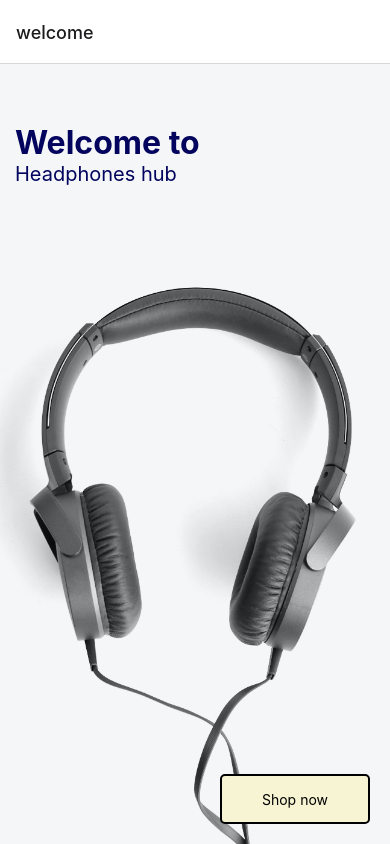
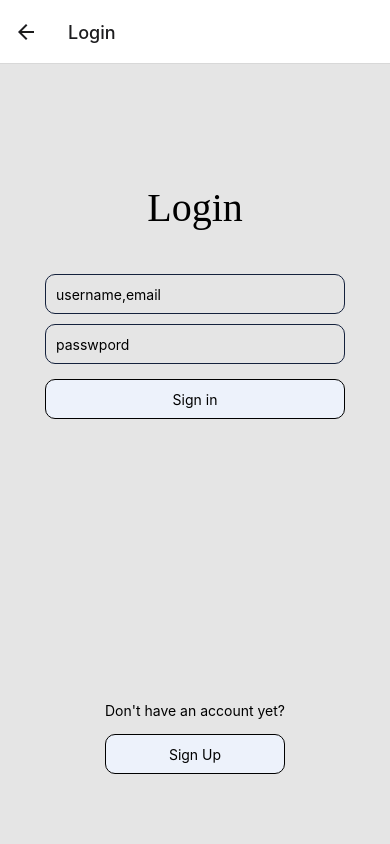
Before and after one commit to Haruna245/seidu_shop, a React Native app: screen /Login in a window 390 px wide. Built offline with nearby package versions, Linux system fonts and the light colour scheme.

Commit message:
i have added login screen and some features to the app

```diff
--- a/App.js
+++ b/App.js
@@ -3,6 +3,7 @@ import React from 'react';
 import { StyleSheet, Text, View } from 'react-native';
 import Welcome from './screens/welcome';
 import Home from "./screens/Home";
+import Login from './screens/Login';
 import { NavigationContainer } from '@react-navigation/native';
 import { createNativeStackNavigator } from '@react-navigation/native-stack';
 
@@ -11,6 +12,7 @@ import { createNativeStackNavigator } from '@react-navigation/native-stack';
 
 <Welcome />;
 <Home />;
+<Login />;
 
 const Stack = createNativeStackNavigator();
 export default function App() {
@@ -18,6 +20,7 @@ export default function App() {
     <NavigationContainer>
       <Stack.Navigator initialRouteName="welcome"  >
         <Stack.Screen  name="welcome" component={Welcome} />
+        <Stack.Screen  name="Login" component={Login} />
         <Stack.Screen name="Home" component={Home} />
       </Stack.Navigator>
     </NavigationContainer>
--- a/components/categorydata.js
+++ b/components/categorydata.js
@@ -1,28 +1,28 @@
 
 const Categorydata = [
     {
-        id: 1,
+        id: 10,
         title:"Wireless Headphone",
         image: require("../assets/pics/p1.jpg"),
         price: "GHS 50",
         ratings: 4,
     },
     {
-        id: 1,
+        id: 11,
         title:"Wireless Headphone",
         image: require("../assets/pics/p2.jpg"),
         price: "GHS 50",
         ratings: 4,
     },
     {
-        id: 1,
+        id: 12,
         title:"Wireless Headphone",
         image: require("../assets/pics/p3.jpg"),
         price: "GHS 50",
         ratings: 4,
     },
     {
-        id: 1,
+        id: 13,
         title:"Wireless Headphone",
         image: require("../assets/pics/p4.jpg"),
         price: "GHS 50",
--- a/components/products.js
+++ b/components/products.js
@@ -1,5 +1,5 @@
 import React from 'react';
-import {Text,View,StyleSheet,TouchableOpacity,Image,FlatList, ScrollView} from 'react-native';
+import {Text,View,StyleSheet,TouchableOpacity,Image,FlatList, ScrollView, Dimensions} from 'react-native';
 import Productsdata from './productdata';
 import Categorydata from './categorydata';
 
@@ -7,7 +7,6 @@ import Categorydata from './categorydata';
 
 
 const Products=()=>{
-
     const renderItem = ({ item }) => (
         <View style={[styles.touchWrapper,{marginLeft: item.id ==1?20:0}]} >
         <TouchableOpacity style={styles.touch}>
@@ -20,9 +19,11 @@ const Products=()=>{
         </View>
       );
 
+
+
     return(
 
-        <View>
+        <View style={styles.mview}>
 
             <FlatList
         data={Productsdata}
@@ -32,7 +33,7 @@ const Products=()=>{
       />
 
 
-        <View style={{position:"absolute", top:320,left:20}}>
+        <View style={{position:"absolute", top:287,left:20}}>
                 <Text style={styles.txtp}>Categories</Text>
                  <View style={{display:"flex",flexDirection:"row",alignContent:"space-between",marginTop:10}}>
                 <TouchableOpacity style={{paddingBottom:5}} >
@@ -41,7 +42,7 @@ const Products=()=>{
                 <Text style={styles.txtF}>price: GHS 80</Text>
 
                 </TouchableOpacity >
-                <TouchableOpacity style={{paddingBottom:5,paddingHorizontal:15,marginLeft:25}} >
+                <TouchableOpacity style={{paddingBottom:5,paddingHorizontal:15,marginLeft:25,}} >
                 <Image style={styles.timg} source={require("../assets/pics/p3.jpg")}/>
                 <Text style={styles.txtF}>wireless Headphone</Text>
                 <Text style={styles.txtF}>price: GHS 50</Text>
@@ -49,7 +50,7 @@ const Products=()=>{
                 </TouchableOpacity>
                 </View>
                 <View style={{display:"flex",flexDirection:"row",paddingBottom:15}}>
-                <TouchableOpacity style={{paddingBottom:15}} >
+                <TouchableOpacity style={{paddingBottom:15,}} >
                 <Image style={styles.timg} source={require("../assets/pics/im1.jpg")}/>
                 <Text style={styles.txtF}>wireless Headphone</Text>
                 <Text style={styles.txtF}>price: GHS 70</Text>
@@ -64,6 +65,13 @@ const Products=()=>{
                 </TouchableOpacity>
                 </View>
 
+
+
+
+
+
+
+
          </View>
 
 
@@ -76,9 +84,12 @@ const Products=()=>{
 const styles = StyleSheet.create({
 
     touchWrapper:{
-        marginTop:70,
+        marginTop:55,
         paddingTop:10,
         marginRight:20,
+
+    },
+    mview:{
 
     },
     touch:{
@@ -114,7 +125,7 @@ const styles = StyleSheet.create({
     },
     timg:{
         width:100,
-        height:100
+        height:100,
     }
 
 });
--- a/screens/Home.js
+++ b/screens/Home.js
@@ -1,14 +1,14 @@
 import React from 'react';
-import {Text,View,StyleSheet,TouchableOpacity,Image, ScrollView,SafeAreaView} from 'react-native';
+import {Text,View,StyleSheet,TouchableOpacity,Image, ScrollView,SafeAreaView,Dimensions, TextInput} from 'react-native';
 import Products from '../components/products';
 
 
 const Home =({ navigation })=>{
     return(
         <SafeAreaView style={styles.cont}>
-            <ScrollView contentInsetAdjustmentBehavior="automatic"  style={{ height: '100%'}}>
+           <ScrollView style={{flex:1}}>
             <View style={styles.txtV}>
-                <Text style={styles.txt}>Popular</Text>
+            <TextInput placeholder="enter search items" style={styles.txt} />
             </View>
 
            <Products />
@@ -29,15 +29,24 @@ const styles = StyleSheet.create({
     },
     txtV:{
         position:"absolute",
-        top:20,
+        top:15,
         left:20,
         fontSize:30,
+        marginLeft:25,
 
 
     },
     txt:{
-        fontSize:30,
-        fontWeight:"800",
+        borderWidth:1,
+        height:30,
+        width:300,
+        borderRadius:10,
+        marginBottom:10,
+        backgroundColor:"#d8e2dc",
+        alignContent: 'center',
+        justifyContent:"center"
+
+
     },
 
     stretch:{
@@ -47,7 +56,7 @@ const styles = StyleSheet.create({
     },
     img:{
         width:100,
-        height:100,
+        height:Dimensions.get('window').height,
     },
 
   });
--- /dev/null
+++ b/screens/Login.js
@@ -0,0 +1,101 @@
+import React from 'react';
+import { StyleSheet, Text, TextInput, View, TouchableOpacity} from 'react-native';
+
+
+const Login =({ navigation })=>{
+
+    return(
+
+        <View style={styles.mlog}>
+
+
+
+            <View style={styles.ltlt}>
+            <Text style={styles.ltxt}>Login</Text>
+            </View>
+
+            <View style={styles.lview}>
+
+            <TextInput style={styles.luser} placeholder="username,email"/>
+            <TextInput style={styles.luser} placeholder="passwpord"/>
+
+            <TouchableOpacity style={styles.topa}>
+                    <Text>Sign in</Text>
+                </TouchableOpacity>
+
+            </View>
+
+            <View style={styles.lsup}>
+                <Text>Don't have an account yet?</Text>
+                <TouchableOpacity style={styles.topa}>
+                    <Text>Sign Up</Text>
+                </TouchableOpacity>
+
+            </View>
+
+
+
+        </View>
+
+    )
+
+};
+
+const styles = StyleSheet.create({
+
+    mlog:{
+        flex: 1,
+        backgroundColor: '#e5e5e5',
+        alignItems: 'center',
+        justifyContent: 'center',
+    },
+    luser:{
+        borderWidth:1,
+        paddingTop:10,
+        marginTop:10,
+        width:300,
+        borderRadius:10,
+        height:40,
+        display:"flex",
+        alignItems: 'center',
+        justifyContent: 'center',
+        padding: 10,
+        borderColor:"#14213d"
+    },
+    lview:{
+        justifyContent: 'center',
+        position:"absolute",
+        top:200
+
+    },
+    ltlt:{
+        position:"absolute",
+        top:120
+    },
+    ltxt:{
+        fontSize:40,
+        fontWeight:"500",
+        fontFamily:"AppleSDGothicNeo-Bold"
+    },
+    lsup:{
+        position:"absolute",
+        bottom:70
+    },
+    topa:{
+        borderWidth:1,
+        marginTop:15,
+        height:40,
+        borderRadius:10,
+        justifyContent:"center",
+        alignItems:"center",
+        backgroundColor:"#edf2fb"
+    }
+
+
+});
+
+
+
+
+
+export default Login;
--- a/screens/welcome.js
+++ b/screens/welcome.js
@@ -27,6 +27,18 @@ const Welcome =({ navigation })=>{
 
         </View>
 
+        <View style={styles.signWrapper}>
+          <View>
+          <TouchableOpacity style={styles.tsgn}
+          onPress = {()=> navigation.navigate('Login')}
+          >
+            <Text>Sign In</Text>
+          </TouchableOpacity>
+          </View>
+
+
+        </View>
+
       <View style={styles.Tbtn}>
         <TouchableOpacity style={styles.btn}
         onPress = {()=> navigation.navigate('Home')}
@@ -50,9 +62,10 @@ const styles = StyleSheet.create({
 
       },
       tlt:{
-        marginTop:"15%",
+        marginTop:"10%",
         width:"100%",
-        paddingLeft:15,
+
+        left:120,
 
       },
       title:{
@@ -78,10 +91,24 @@ const styles = StyleSheet.create({
         position:"absolute",
         bottom:20,
         right:20,
+         },
+         signWrapper:{
+          position:"absolute",
+         left:130,
+          flex:1,
+           top:115,
+         },
+         tsgn:{
+          borderWidth:2,
+          alignItems:"center",
+        justifyContent:"center",
+          width:"270%",
+          height:40,
+          borderRadius:10,
+          marginTop:15,
+          backgroundColor:'#ede0d4'
+         }
 
-
-
-      }
 
 });
 
```
Also changed, not shown: screens/sigup.js (added).
